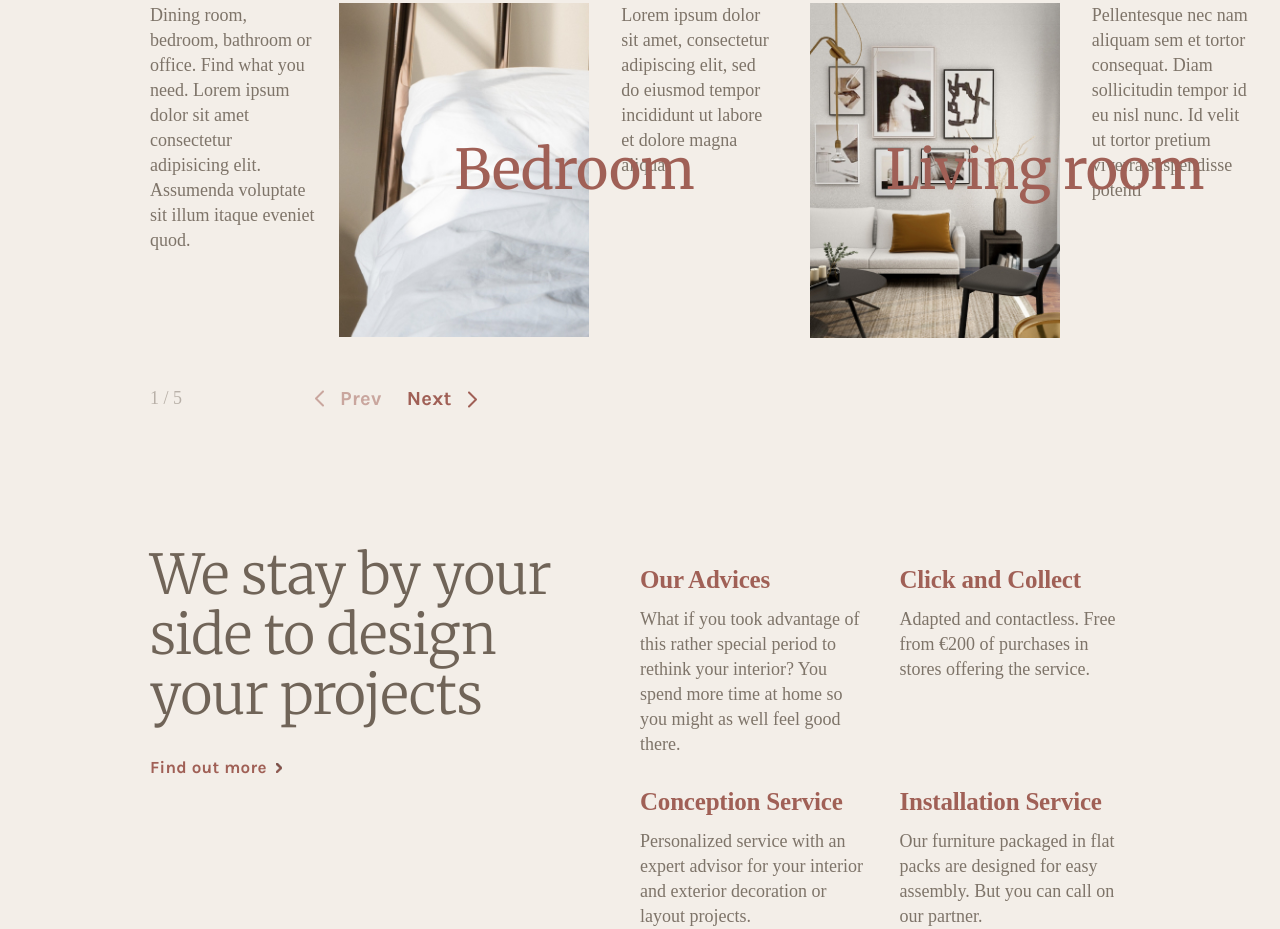
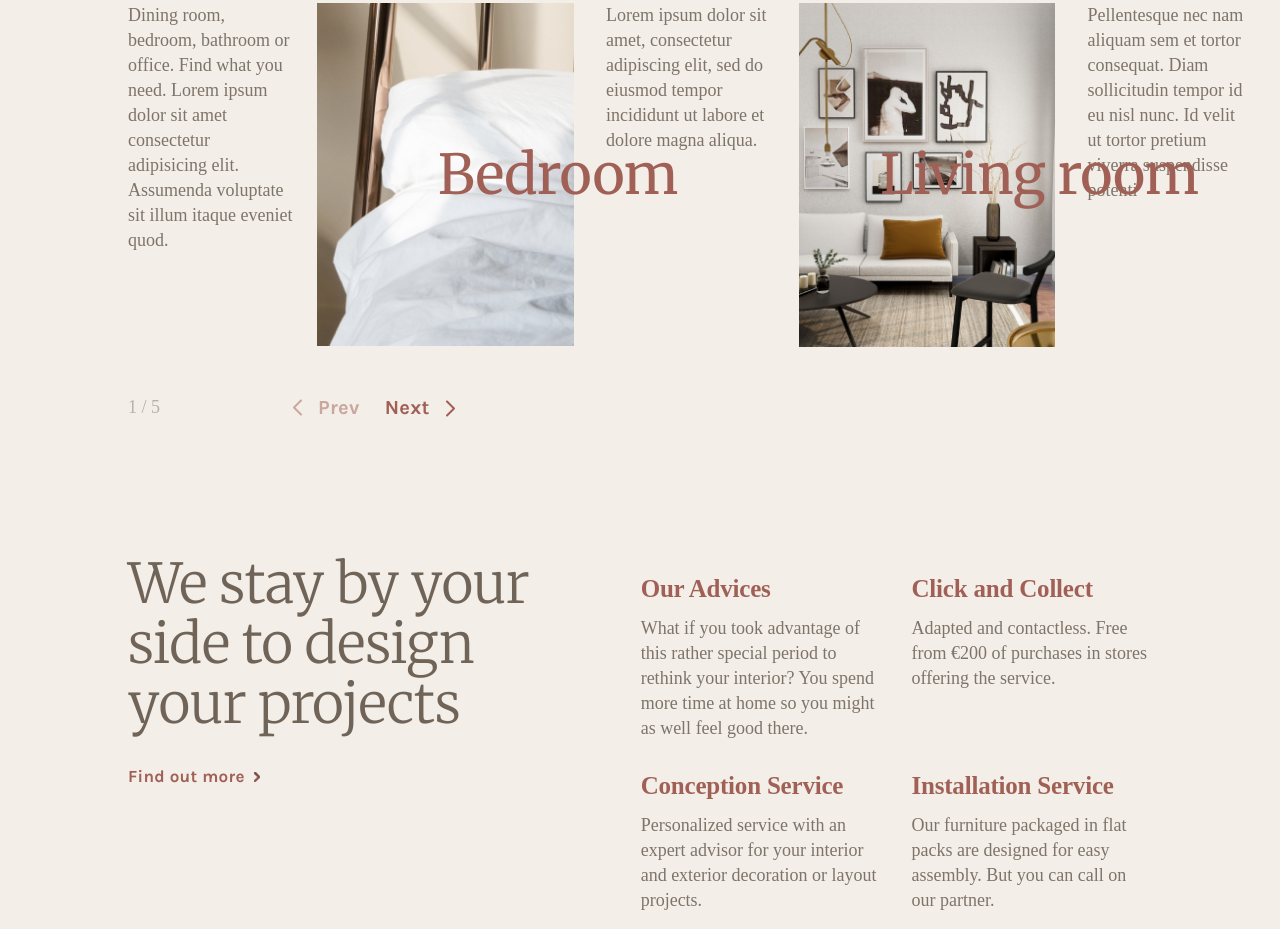
Before and after one commit to Dubovec-Vladislav/Furniture_Landing, a plain HTML site: page index.html in a window 1280 px wide. Shown: the part 854-1783 px from the top of the page. Drawn offline with Linux system fonts and the light colour scheme; some packages are replaced by stand-ins of ours; a script that the page names is missing; a web font is replaced by a local one.

Commit message:
Change a few px padding to %

```diff
--- a/#source/scss/style.scss
+++ b/#source/scss/style.scss
@@ -9,7 +9,7 @@ body {
 }
 
 .wrapper {
-    padding: 0px 0px 0px 150px;
+    padding: 0px 0px 0px 10%;
     overflow: hidden;
     position: relative;
 }
@@ -354,7 +354,7 @@ body {
 
     &__body {
         display: flex;
-        padding: 0px 150px 0px 0px;
+        padding: 0px 11% 0px 0px;
     }
 
     &__left {
```
Also changed, not shown: css/style.css.
